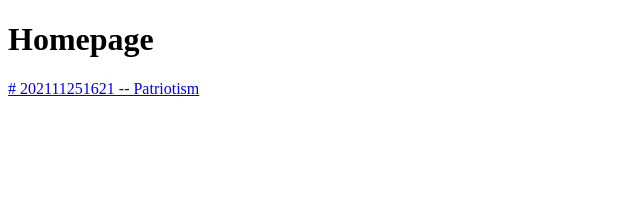
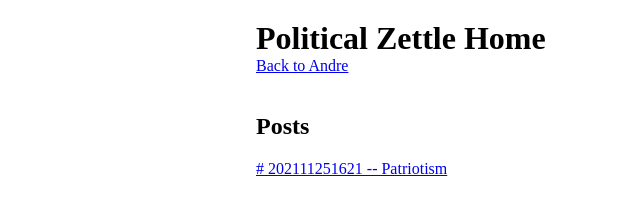
Before and after one commit to 22ajoseph/ZettleRepo, a plain HTML site: page Homepage.html in a window 1280 px wide. Shown: the whole page, without its empty margins (0-640 px from the left). Drawn offline with Linux system fonts and the light colour scheme.

Commit message:
Update Homepage.html

```diff
--- a/Homepage.html
+++ b/Homepage.html
@@ -2,11 +2,16 @@
 <html>
 <head>
  	<meta charset="UTF-8">
- 	<title>Homepage</title>
+ 	<title>Political Zettle</title>
+ 	<link rel="stylesheet" href="CSS/stylesheet.css" type="text/css">
+
 </head>
 <body>
 
-<h1>Homepage</h1>
+<h1>Political Zettle Home</h1>
+<a href="https://22ajoseph.github.io">Back to Andre</a> <br><br>
+
+<h2>Posts</h2>
 
 <a href="202111251621.html"># 202111251621 -- Patriotism</a>
 
```
